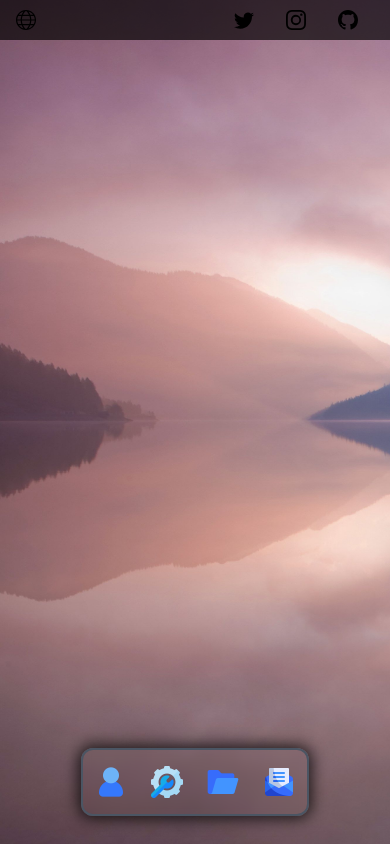
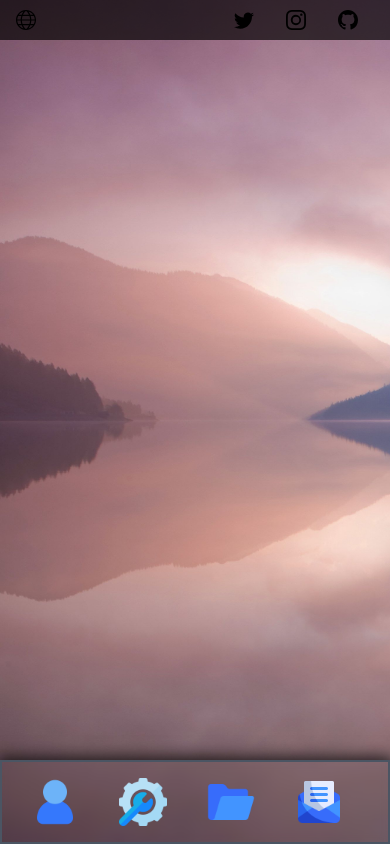
Before and after one commit to krishnnnnaaa/portfolio-v2, a Next.js app: page / in a window 390 px wide. Built offline with nearby package versions, Linux system fonts and the light colour scheme.

Commit message:
portfolio done

```diff
--- a/app/components/Menu.jsx
+++ b/app/components/Menu.jsx
@@ -12,20 +12,20 @@ export default function Menu(){
     const {setToggleAbout, setToggleTools, setToggleProjects, setToggleContact } = useContext(AppStateContext);
     return(
         <div className="flex w-full fixed bottom-7 justify-center">
-        <div className="flex w-fit fixed bottom-7 shadow-[0_0_15px_3px_rgba(0,0,0,0.75)] backdrop-blur-sm items-center py-4 justify-center border-2 border-gray-600 rounded-xl mx-auto">
-            <div onClick={()=> setToggleAbout(true)} className="h-8 md:h-10 w-8 md:w-10 cursor-pointer transition-all hover:scale-150 relative mx-3 md:mx-4">
+        <div className="flex w-full md:w-fit fixed bottom-0 md:bottom-7 shadow-[0_0_15px_3px_rgba(0,0,0,0.75)] backdrop-blur-sm items-center py-4 justify-center border-2 border-gray-600 md:rounded-xl mx-auto">
+            <div onClick={()=> setToggleAbout(true)} className="h-12 md:h-10 w-12 md:w-10 cursor-pointer transition-all hover:scale-150 relative mr-7 ml-3 md:mx-4">
                 <Image alt="about" src={about} fill={true} className="h-full w-full"/>
             </div>
-            <div onClick={()=> setToggleTools(true)} className="h-8 md:h-10 w-8 md:w-10 cursor-pointer transition-all hover:scale-150 relative mx-3 md:mx-4">
+            <div onClick={()=> setToggleTools(true)} className="h-12 md:h-10 w-12 md:w-10 cursor-pointer transition-all hover:scale-150 relative mr-7 ml-3 md:mx-4">
                 <Image alt="skills" src={skills} fill={true} className="h-full w-full"/>
             </div>
             {/* <div className="h-8 md:h-10 w-8 md:w-10 cursor-pointer transition-all hover:scale-150 relative mx-3 md:mx-4">
                 <Image src={experience} fill={true} className="h-full w-full"/>
             </div> */}
-            <div onClick={()=> setToggleProjects(true)} className="h-8 md:h-10 w-8 md:w-10 cursor-pointer transition-all hover:scale-150 relative mx-3 md:mx-4">
+            <div onClick={()=> setToggleProjects(true)} className="h-12 md:h-10 w-12 md:w-10 cursor-pointer transition-all hover:scale-150 relative mr-7 ml-3 md:mx-4">
                 <Image alt="projects" src={projects} fill={true} className="h-full w-full"/>
             </div>
-            <div onClick={()=> setToggleContact(true)} className="h-8 md:h-10 w-8 md:w-10 cursor-pointer transition-all hover:scale-150 relative mx-3 md:mx-4">
+            <div onClick={()=> setToggleContact(true)} className="h-12 md:h-10 w-12 md:w-10 cursor-pointer transition-all hover:scale-150 relative mr-7 ml-3 md:mx-4">
                 <Image alt="contact" src={contact} fill={true} className="h-full w-full"/>
             </div>
         </div>
```
